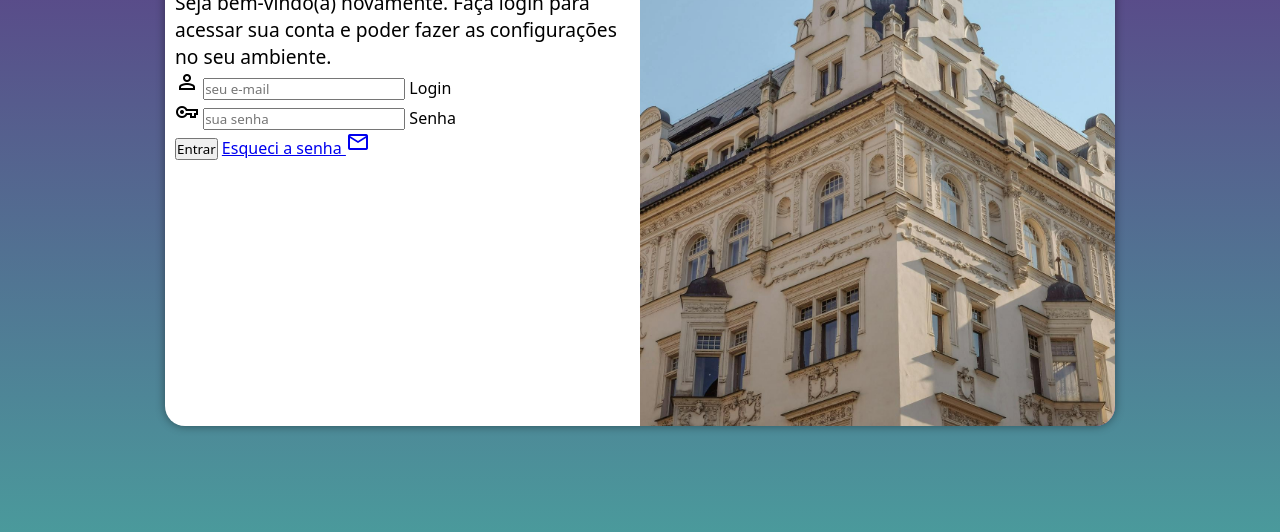
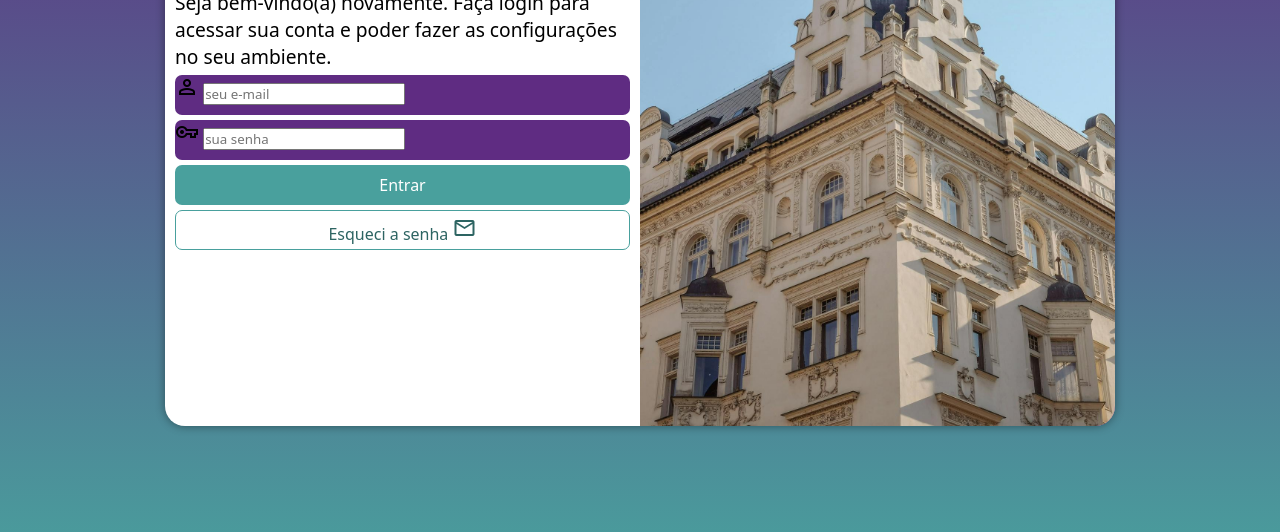
Before and after one commit to Jeffersonrdsm/projeto-login, a plain HTML site: page index.html in a window 1280 px wide. Shown: the part 224-756 px from the top of the page. Drawn offline with nearby package versions, Linux system fonts and the light colour scheme.

Commit message:
formatando formulários

```diff
--- a/estilos/style.css
+++ b/estilos/style.css
@@ -63,3 +63,56 @@ div#formulario > h1 {
 div#formulario > p {
     font-size: 0.8em;
 }
+
+form > div.campo {
+    background-color: #5f2c82;
+    display: block;
+    width: 100%;
+    height: 40px;
+    border-radius: 7px;
+    margin: 5px 0px;
+}
+
+div.campo > label {
+    display: none;
+}
+
+form > input[type=submit] {
+    display: block;
+    font-size: 1em;
+    width: 100%;
+    height: 40px;
+    background-color: #49a09d;
+    color: white;
+    border: none;
+    border-radius: 7px;
+    cursor: pointer;
+}
+
+form > input[type=submit]:hover {
+    background-color: #3a817f;
+}
+
+form > a.botao {
+    display: block;
+    text-align: center;
+    font-size: 1em;
+    width: 100%;
+    height: 40px;
+    padding-top: 5px;
+    margin-top: 5px;
+    background-color: white;
+    color: #2d6462;
+    border: 1px solid #49a09d;
+    border-radius: 7px;
+    text-decoration: none;
+}
+
+form > a.botao:hover {
+    background-color: #51b3af;
+}
+
+form > a.botao > i {
+    font-size: 0.8em;
+
+}
--- a/index.html
+++ b/index.html
@@ -29,7 +29,7 @@
                         <label for="isenha">Senha</label>
                     </div>
                     <input type="submit" value="Entrar">
-                    <a href="esqueci.html">Esqueci a senha <span class="material-symbols-outlined">mail</span>
+                    <a href="esqueci.html" class="botao">Esqueci a senha <span class="material-symbols-outlined">mail</span>
 
                     </a>
                 </form>
```
